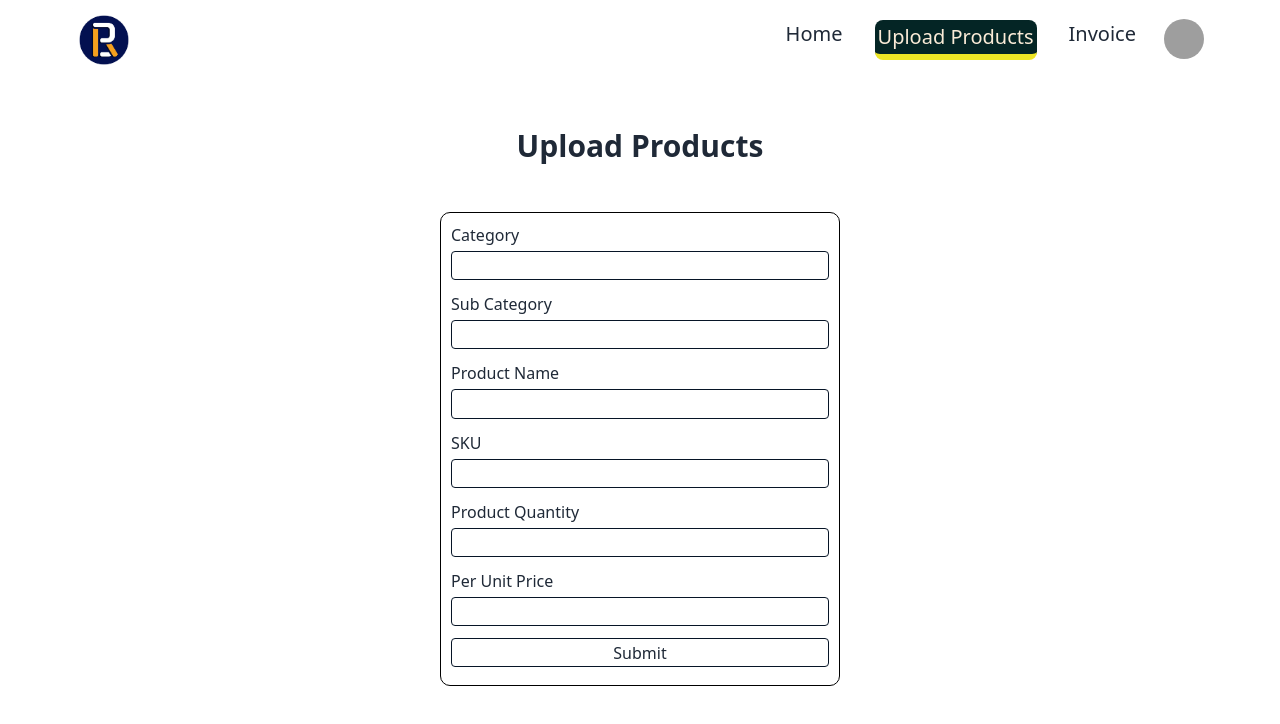
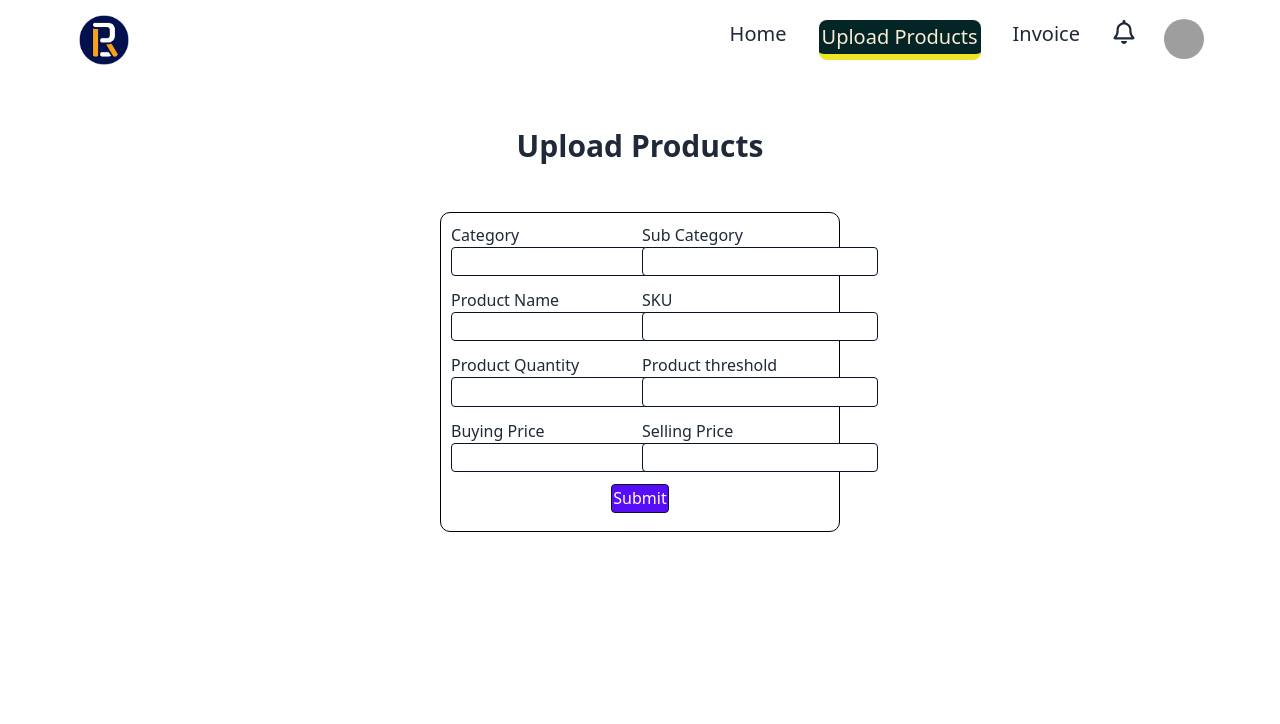
Before and after one commit to Sayeedifty1/robaaz_inventory, a React (Vite) app in the folder Client/: page /upload-product in a window 1280 px wide. Shown: the top 724 px of the page. Built offline with nearby package versions, Linux system fonts and the light colour scheme; grey boxes are pictures that could not be loaded.

Commit message:
product name fixed and bell icon added

```diff
--- a/Client/package.json
+++ b/Client/package.json
@@ -18,6 +18,7 @@
     "react-data-table-component": "^7.5.4",
     "react-dom": "^18.2.0",
     "react-hook-form": "^7.46.2",
+    "react-icons": "^4.12.0",
     "react-router-dom": "^6.11.2",
     "react-to-print": "^2.14.15",
     "sort-by": "^1.2.0"
--- a/Client/src/Pages/InvoiceGenerator.jsx
+++ b/Client/src/Pages/InvoiceGenerator.jsx
@@ -63,7 +63,7 @@ const InvoiceGenerator = () => {
   // Function to fetch products from the database
   const fetchProducts = async () => {
     try {
-      const response = await fetch('https://robazz-inventory.vercel.app/products'); // Replace with your API endpoint
+      const response = await fetch('http://localhost:3000/products'); // Replace with your API endpoint
       if (response.ok) {
         const data = await response.json();
         setProductData(data); // Assuming the response is an array of products
@@ -158,7 +158,7 @@ const InvoiceGenerator = () => {
   };
   location.reload();
     try {
-      const response = await fetch('https://robazz-inventory.vercel.app/generate-invoice', {
+      const response = await fetch('http://localhost:3000/generate-invoice', {
         method: 'POST',
         headers: {
           'Content-Type': 'application/json',
--- a/Client/src/Pages/Products.jsx
+++ b/Client/src/Pages/Products.jsx
@@ -33,7 +33,7 @@ const Products = () => {
     // Function to fetch products from the database
     const fetchProducts = async () => {
         try {
-            const response = await fetch('https://robazz-inventory.vercel.app/products'); // Replace with your API endpoint
+            const response = await fetch('http://localhost:3000/products'); // Replace with your API endpoint
             if (response.ok) {
                 const data = await response.json();
                 setProducts(data); // Assuming the response is an array of products
@@ -53,22 +53,22 @@ const Products = () => {
 
     const columns = [
         {
-            name: 'SL No.',
+            name: <div className="word-wrap">SL No.</div>,
             selector: (row, index) => index + 1,
             sortable: true,
         },
         {
-            name: 'Category',
+            name: <div className="word-wrap">Category</div>,
             selector: 'category',
             sortable: true,
         },
         {
-            name: 'Sub Category',
+            name: <div className="word-wrap">Sub-Category</div>,
             selector: 'subCategory',
             sortable: true,
         },
         {
-            name: 'Product Name',
+            name: <div className="word-wrap">Product Name</div>,
             selector: 'productName',
             sortable: true,
         },
@@ -88,8 +88,13 @@ const Products = () => {
             ),
         },
         {
-            name: 'Price',
-            selector: 'price',
+            name: <div className="word-wrap">Buying Price</div>,
+            selector: 'buyingPrice',
+            sortable: true,
+        },
+        {
+            name: <div className="word-wrap">Selling Price</div>,
+            selector: 'sellingPrice',
             sortable: true,
         },
         {
@@ -155,7 +160,7 @@ const Products = () => {
         };
 
         try {
-            const response = await fetch(`https://robazz-inventory.vercel.app/updateProduct/${editingProduct._id}`, {
+            const response = await fetch(`http://localhost:3000/updateProduct/${editingProduct._id}`, {
                 method: 'PATCH',
                 headers: {
                     'Content-Type': 'application/json',
@@ -179,7 +184,7 @@ const Products = () => {
 
     const handleDelete = async (product) => {
         try {
-            const response = await fetch(`https://robazz-inventory.vercel.app/deleteProduct/${product._id}`, {
+            const response = await fetch(`http://localhost:3000/deleteProduct/${product._id}`, {
                 method: 'DELETE',
             });
 
--- a/Client/src/Pages/UploadProduct.jsx
+++ b/Client/src/Pages/UploadProduct.jsx
@@ -5,7 +5,7 @@ const UploadProduct = () => {
 
   const onSubmit = async (data) => {
     try {
-          const response = await fetch('https://robazz-inventory.vercel.app/addProduct', {
+      const response = await fetch('http://localhost:3000/addProduct', {
         method: 'POST',
         headers: {
           'Content-Type': 'application/json',
@@ -31,22 +31,47 @@ const UploadProduct = () => {
   return (
     <div>
       <h3 className="text-center text-3xl font-bold my-12">Upload Products</h3>
-            <form className="flex form flex-col gap-1 " onSubmit={handleSubmit(onSubmit)}>
+      <form className="form grid grid-cols-2 gap-1 " onSubmit={handleSubmit(onSubmit)}>
+        <div>
           <label htmlFor="">Category</label>
-                <input {...register("category", { required: true})} />
+          <input {...register("category", { required: true })} />
+        </div>
+        <div>
           <label htmlFor="">Sub Category</label>
-                <input {...register("subCategory", { required: true})} />
+          <input {...register("subCategory", { required: true })} />
+        </div>
+        <div>
           <label htmlFor="">Product Name</label>
-                <input {...register("productName", { required: true})} />
+          <input {...register("productName", { required: true })} />
+        </div>
+        <div>
           <label htmlFor="">SKU</label>
-                <input {...register("SKU", { required: true})} />
+          <input {...register("SKU", { required: true })} />
+        </div>
+        <div>
           <label htmlFor="">Product Quantity</label>
           <input
             type='number' {...register("quantity", { required: true })} />
-                <label htmlFor="">Per Unit Price</label>
+        </div>
+        <div>
+          <label htmlFor="">Product threshold</label>
           <input
-                type='number' {...register("price", { required: true})} />
-                <input type="submit" />
+            type='number' {...register("threshold", { required: true })} />
+        </div>
+        <div>
+          <label htmlFor="">Buying Price</label>
+          <input
+            type='number' {...register("buyingPrice", { required: true })} />
+        </div>
+        <div>
+          <label htmlFor="">Selling Price</label>
+          <input
+            type='number' {...register("sellingPrice", { required: true })} />
+
+        </div>
+        <div className="col-span-2  flex justify-center ">
+          <input className="btn-primary cursor-pointer" type="submit" />
+        </div>
       </form>
 
     </div>
--- /dev/null
+++ b/Client/src/shared/Modal.jsx
@@ -0,0 +1,34 @@
+
+const Modal = ({ onClose }) => {
+    return (
+        <div className="fixed z-10 inset-0 overflow-y-auto" aria-labelledby="modal-title" role="dialog" aria-modal="true">
+            <div className="flex items-end justify-center min-h-screen pt-4 px-4 pb-20 text-center sm:block sm:p-0">
+                <div className="fixed inset-0 bg-gray-500 bg-opacity-75 transition-opacity" aria-hidden="true"></div>
+                <span className="hidden sm:inline-block sm:align-middle sm:h-screen" aria-hidden="true">&#8203;</span>
+                <div className="inline-block align-bottom bg-white rounded-lg text-left overflow-hidden shadow-xl transform transition-all sm:my-8 sm:align-middle sm:max-w-lg sm:w-full">
+                    <div className="bg-white px-4 pt-5 pb-4 sm:p-6 sm:pb-4">
+                        <div className="sm:flex sm:items-start">
+                            <div className="mt-3 text-center sm:mt-0 sm:ml-4 sm:text-left">
+                                <h3 className="text-lg leading-6 font-medium text-gray-900" id="modal-title">
+                                    Your Cart
+                                </h3>
+                                <div className="mt-2">
+                                    <p className="text-sm text-gray-500">
+                                        Your cart is currently empty.
+                                    </p>
+                                </div>
+                            </div>
+                        </div>
+                    </div>
+                    <div className="bg-gray-50 px-4 py-3 sm:px-6 sm:flex sm:flex-row-reverse">
+                        <button type="button" className="mt-3 w-full inline-flex justify-center rounded-md border border-transparent shadow-sm px-4 py-2 bg-blue-600 text-base font-medium text-white hover:bg-blue-700 focus:outline-none focus:ring-2 focus:ring-offset-2 focus:ring-blue-500 sm:mt-0 sm:ml-3 sm:w-auto sm:text-sm" onClick={onClose}>
+                            Close
+                        </button>
+                    </div>
+                </div>
+            </div>
+        </div>
+    );
+};
+
+export default Modal;
--- a/Client/src/shared/Navbar.jsx
+++ b/Client/src/shared/Navbar.jsx
@@ -1,7 +1,13 @@
 import { NavLink, useLocation } from "react-router-dom";
+import { useState } from 'react';
 import logo from "../../public/logo.png"
+import Modal from './Modal'; // Import your Modal component
+import {FaRegBell} from "react-icons/fa"
+
 const Navbar = () => {
     const location = useLocation();
+    const [isModalOpen, setIsModalOpen] = useState(false);
+
     return (
         <div>
             <div className="navbar bg-base-100 w-[90%] mx-auto">
@@ -20,19 +26,21 @@ const Navbar = () => {
                         <NavLink to="/invoice" className={`${location.pathname === "/invoice" ? "active" : "not-active"}`}>
                             Invoice
                         </NavLink>
+                        <FaRegBell className="h-6 w-6 cursor-pointer" onClick={() => setIsModalOpen(true)} />
                     </div>
                     <div className="ml-6 dropdown dropdown-end">
-                        <label tabIndex={0} className="btn btn-ghost btn-circle avatar">
+                        <button tabIndex={0} className="btn btn-ghost btn-circle avatar">
                             <div className="w-10 rounded-full">
                                 <img src="https://images.template.net/84874/free-white-robot-vector-geon5.jpg" alt="User Avatar" />
                             </div>
-                        </label>
+                        </button>
                         <ul tabIndex={0} className="menu menu-sm dropdown-content mt-3 z-[1] p-2 shadow bg-base-100 rounded-box w-52">
                             <li><a>Logout</a></li>
                         </ul>
                     </div>
                 </div>
             </div>
+            {isModalOpen && <Modal onClose={() => setIsModalOpen(false)} />}
         </div>
     );
 };
```
Also changed, not shown: 1 other file (tests, documents, lock files or other folders). Lines whose indentation alone changed are shown as unchanged.
